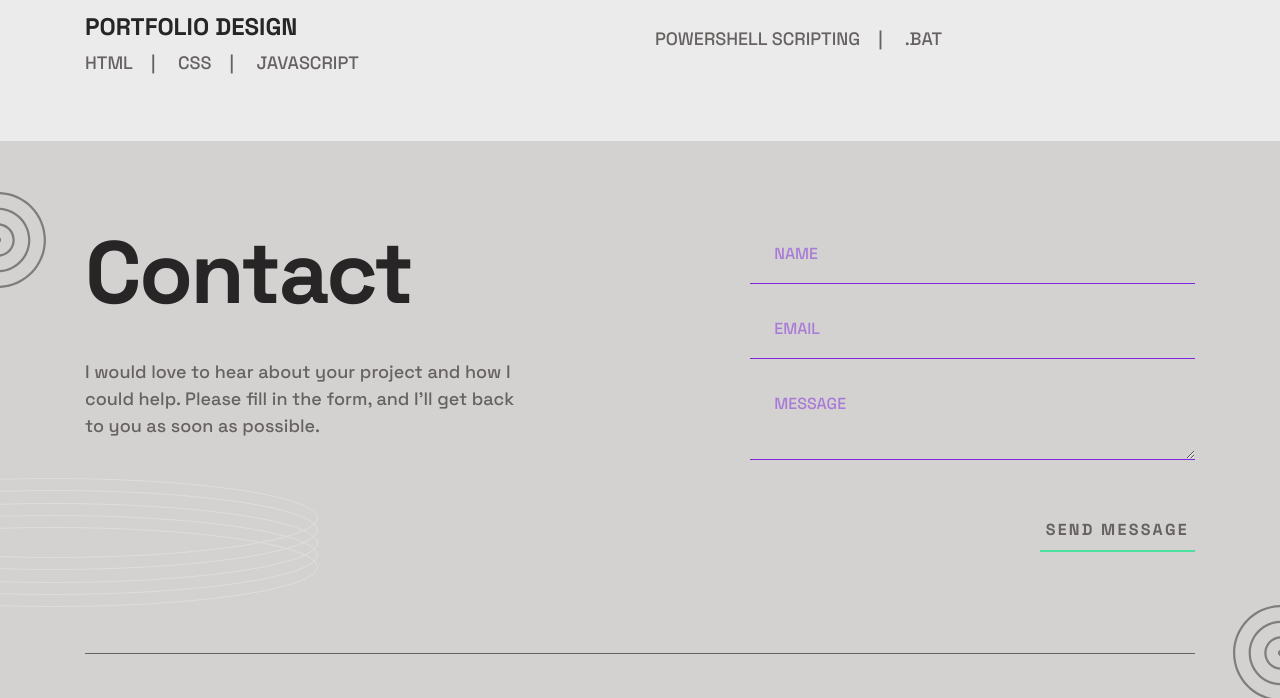
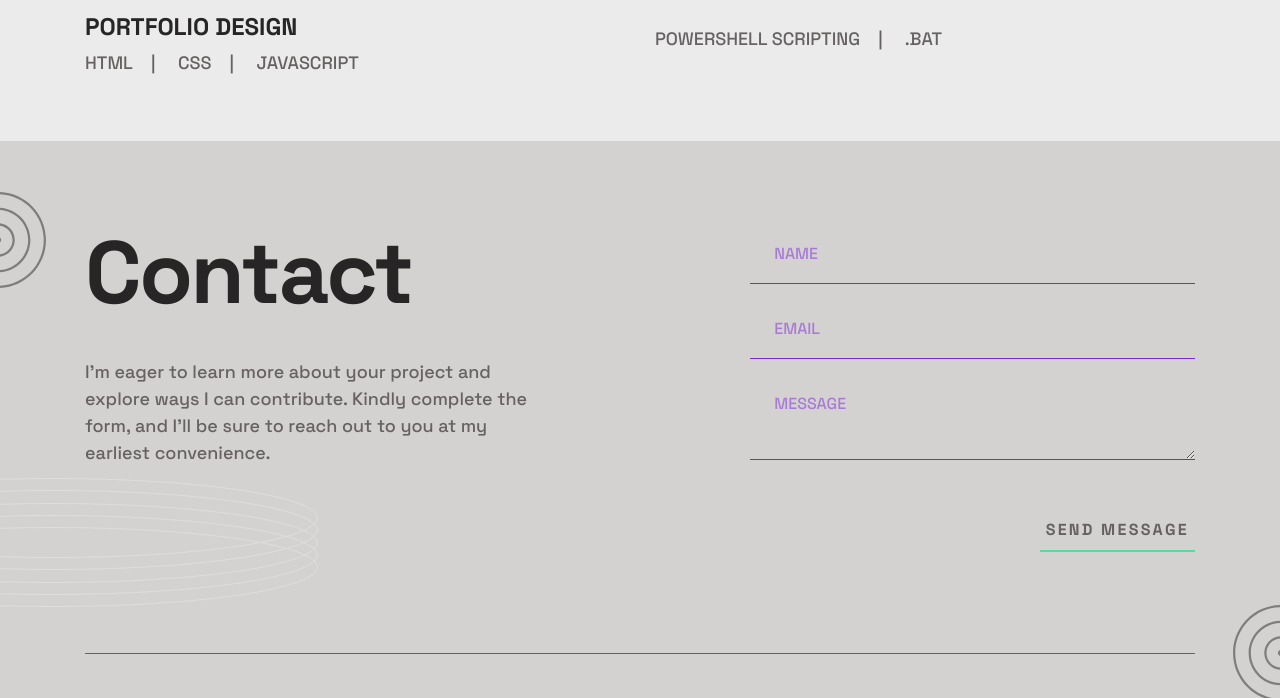
Before and after one commit to Mahalingam-G/Mahalingam-G.github.io, a plain HTML site: page index.html in a window 1280 px wide. Shown: the part 3372-4070 px from the top of the page. Drawn offline with nearby package versions, Linux system fonts and the light colour scheme.

Commit message:
Update index.html

```diff
--- a/index.html
+++ b/index.html
@@ -303,9 +303,9 @@
             <div class="contact__text">
                 <h2 class="contact__headline header-xl" id="contact_me">Contact</h2>
                 <p class="contact__description">
-                    I would love to hear about your project and how I could help.
-                    Please fill in the form, and I'll get back to you as soon as
-                    possible.
+                    I'm eager to learn more about your project and explore ways I can contribute.
+                    Kindly complete the form, and I'll be sure to reach out to you at my earliest
+                    convenience.
                 </p>
             </div>
             <form action="mailto:mahalingamgovintharaj@gmail.com" class="contact__form" method="post" enctype="text/plain" name="ContactForm">
```
